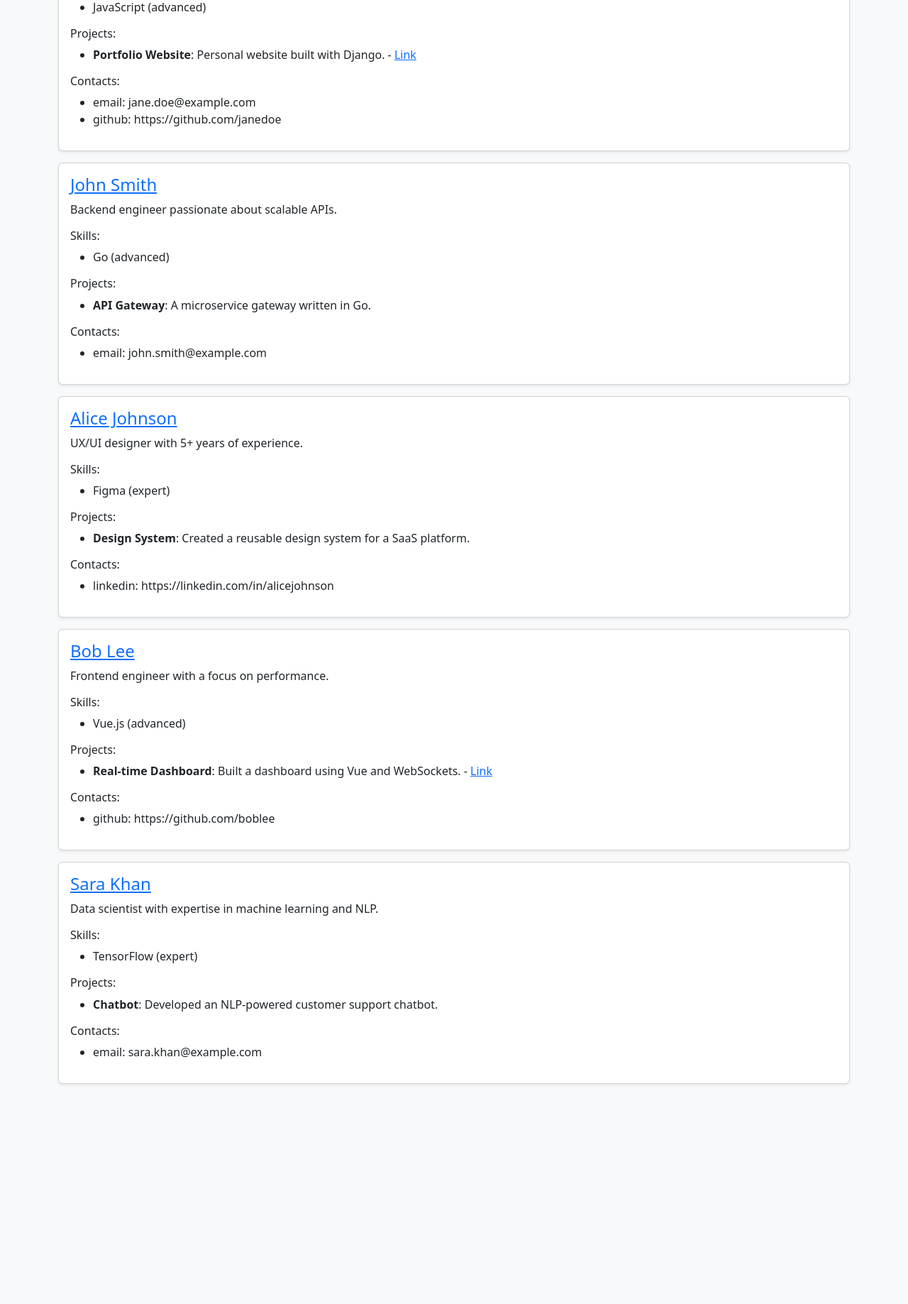
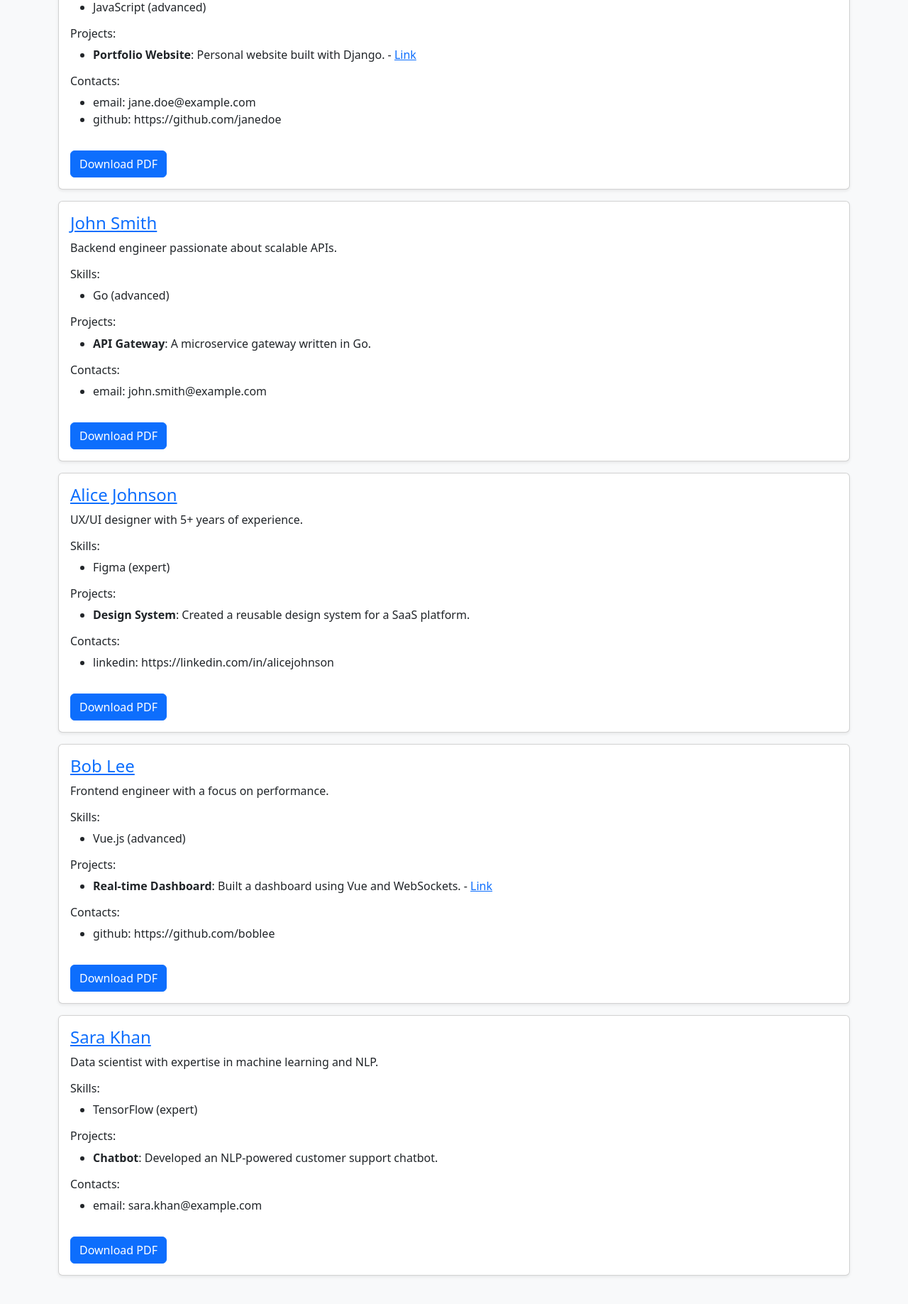
Before and after one commit to mikhailgomziak/DTEAM-django-practical-test, a Django app: page / in a window 1280 px wide. Shown: the part 243-2080 px from the top of the page at 71% size. Before the commit the page ends 1771 px from the top, so only its background shows below. Run offline with Django 3.2, Linux system fonts and the light colour scheme; data comes from the database, SQL or seed files in the repository.

Commit message:
HTML-to-PDF view added.

```diff
--- a/main/templates/main/cv_detail.html
+++ b/main/templates/main/cv_detail.html
@@ -47,6 +47,8 @@
                 <li>No contact info listed.</li>
                 {% endfor %}
             </ul>
+
+            <a href="{% url 'cv-pdf' cv.pk %}" class="btn btn-primary mt-3">Download PDF</a>
         </div>
     </div>
 </div>
--- a/main/templates/main/cv_list.html
+++ b/main/templates/main/cv_list.html
@@ -43,6 +43,8 @@
                 <li>{{ contact.type }}: {{ contact.value }}</li>
                 {% endfor %}
             </ul>
+
+            <a href="{% url 'cv-pdf' cv.pk %}" class="btn btn-primary mt-3">Download PDF</a>
         </div>
     </div>
     {% empty %}
--- a/main/urls.py
+++ b/main/urls.py
@@ -1,8 +1,8 @@
 from django.urls import path
-from .views import cv_list_view, cv_detail_view
+from .views import cv_list_view, cv_detail_view, download_cv_pdf
 
 urlpatterns = [
     path('', cv_list_view, name='cv-list'),
     path('cv/<int:pk>/', cv_detail_view, name='cv-detail'),
-
+    path('cv/<int:pk>/download/', download_cv_pdf, name='cv-pdf'),
 ]
--- a/main/views.py
+++ b/main/views.py
@@ -1,3 +1,6 @@
+from django.http import HttpResponse
+from django.template.loader import get_template
+from weasyprint import HTML
 from django.shortcuts import render, get_object_or_404
 from .models import CV
 
@@ -11,3 +14,14 @@ def cv_detail_view(request, pk):
         pk=pk
     )
     return render(request, 'main/cv_detail.html', {'cv': cv})
+
+def download_cv_pdf(request, pk):
+    cv = get_object_or_404(CV.objects.prefetch_related('skills', 'projects', 'contacts'), pk=pk)
+    template = get_template("main/cv_pdf.html")
+    html = template.render({"cv": cv})
+
+    pdf_file = HTML(string=html).write_pdf()
+
+    response = HttpResponse(pdf_file, content_type="application/pdf")
+    response['Content-Disposition'] = f'attachment; filename="{cv.firstname}_{cv.lastname}_CV.pdf"'
+    return response
--- a/pyproject.toml
+++ b/pyproject.toml
@@ -9,7 +9,8 @@ license = {text = "MIT"}
 readme = "README.md"
 requires-python = ">=3.12.9"
 dependencies = [
-    "django (>=5.2.1,<6.0.0)"
+    "django (>=5.2.1,<6.0.0)",
+    "weasyprint (>=65.1,<66.0)"
 ]
 
 
```
Also changed, not shown: main/templates/main/cv_pdf.html (added, +37 -0 lines), 1 other file.
